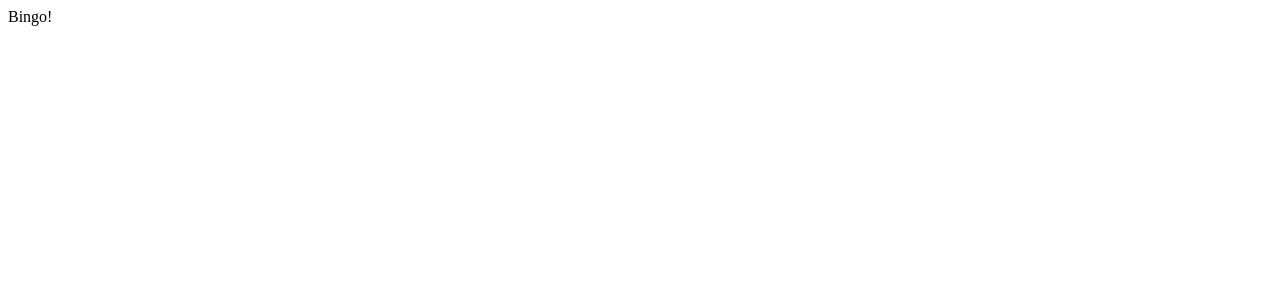
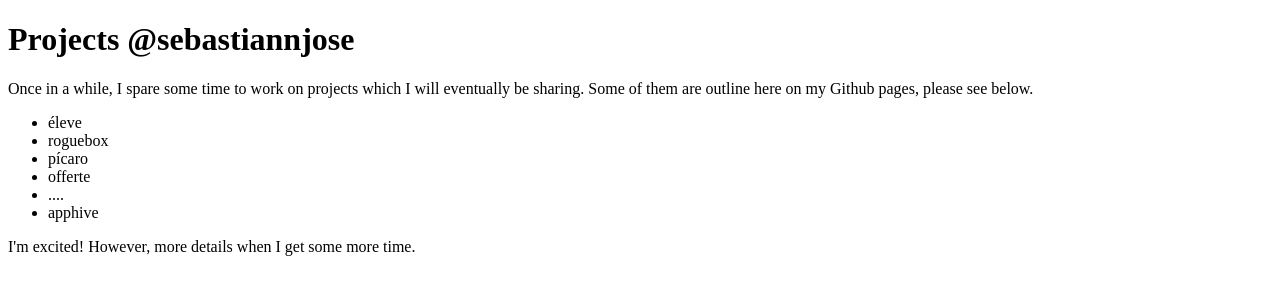
Before and after one commit to sebastiannjose/sebastiannjose.github.io, a plain HTML site: page index.html in a window 1280 px wide. Drawn offline with Linux system fonts and the light colour scheme.

Commit message:
Updated index.html to show upcoming projects

```diff
--- a/index.html
+++ b/index.html
@@ -1 +1,19 @@
-Bingo!
+<!DOCTYPE html>
+<html>
+    <head>
+	<title>Projects @sebastiannjose</title>
+    </head>
+    <body>
+	<h1>Projects @sebastiannjose</h1>
+	<p>Once in a while, I spare some time to work on projects which I will eventually be sharing. Some of them are outline here on my Github pages, please see below.</p>
+	<ul>
+	    <li>éleve</li>
+	    <li>roguebox</li>
+	    <li>pícaro</li>
+	    <li>offerte</li>
+	    <li>....</li>
+	    <li>apphive</li>
+	</ul>
+	<p>I'm excited! However, more details when I get some more time.</p>
+    </body>
+</html>
```
